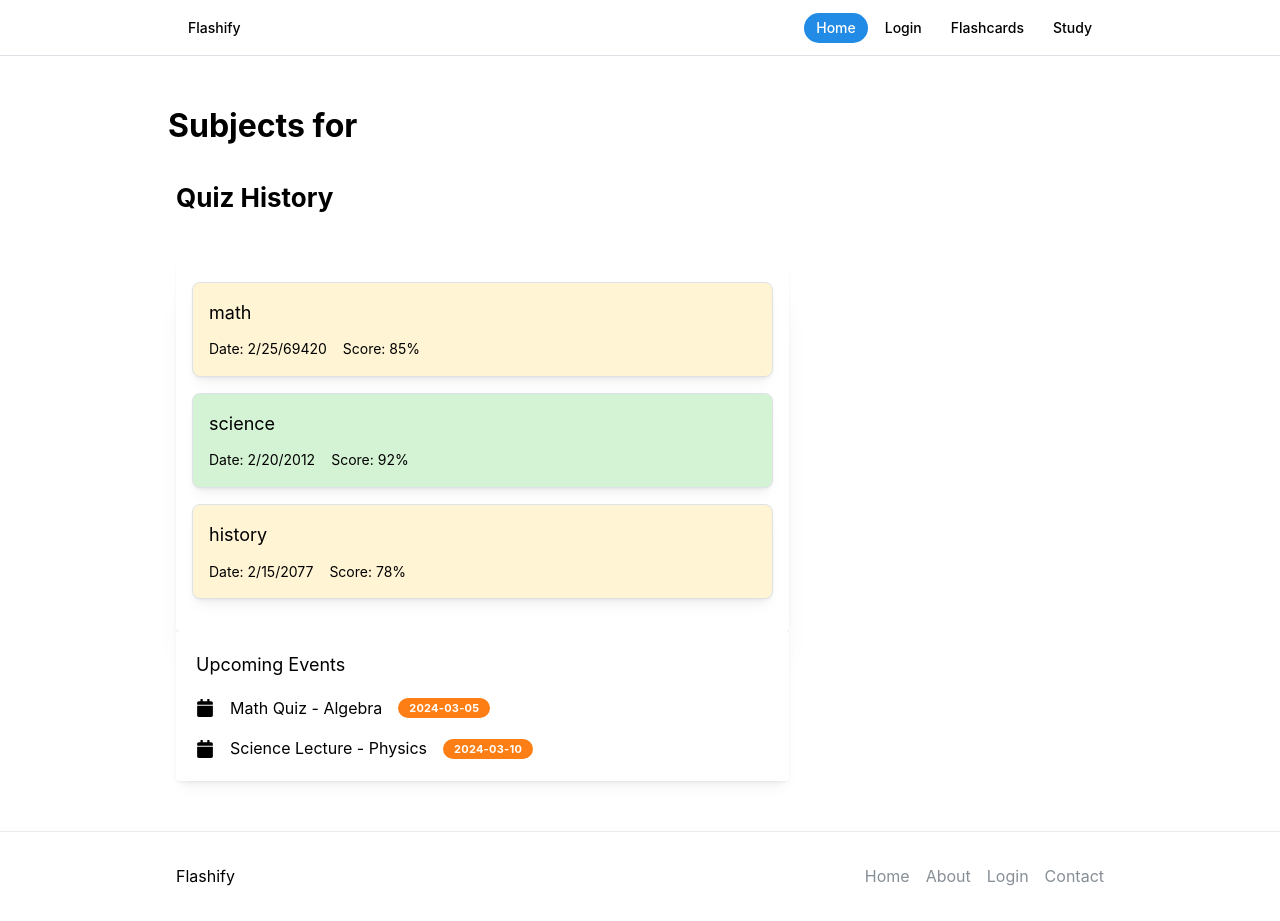
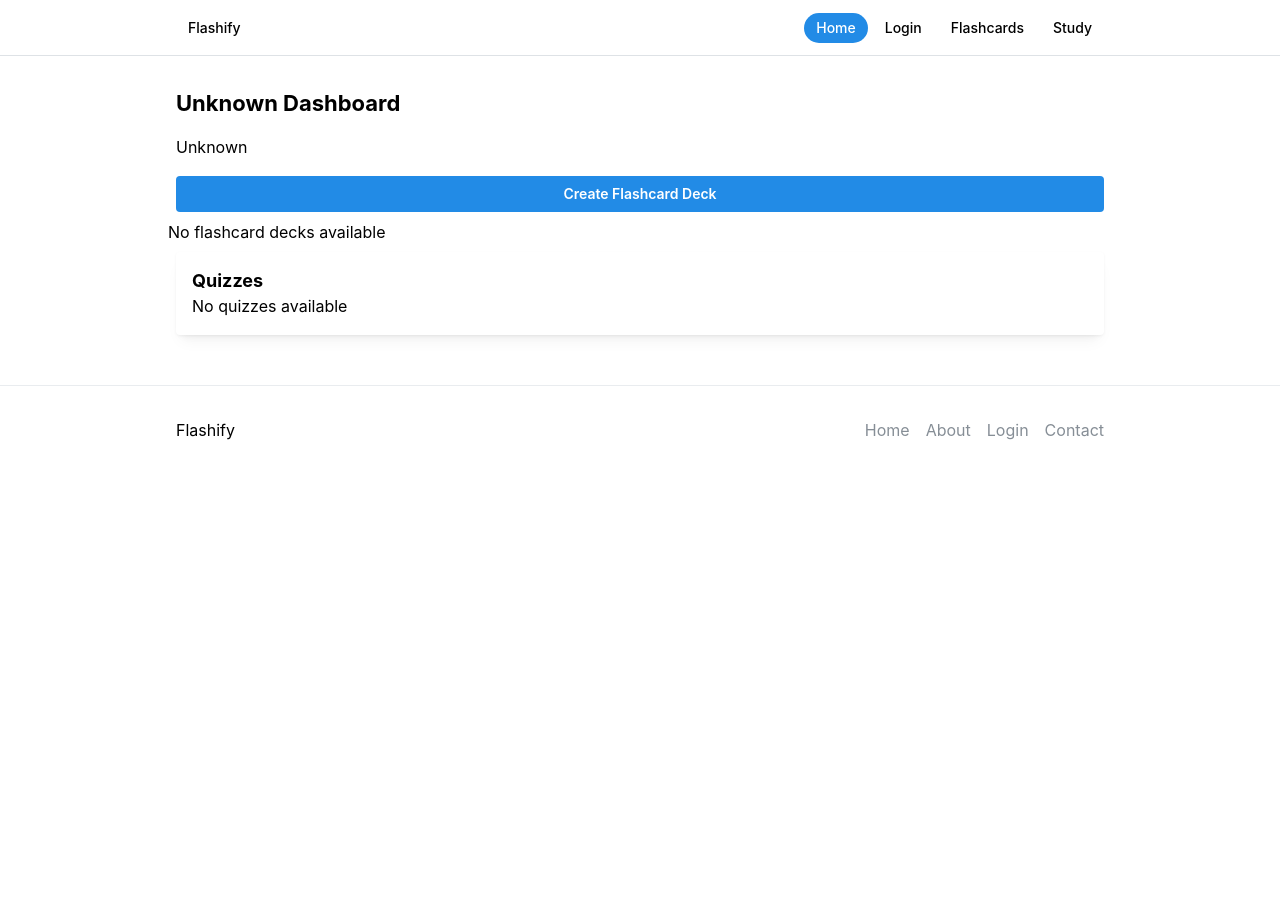
Before and after one commit to ZhengBenjamin/Flashify, a React (Vite) app in the folder client/: page /studyinterface in a window 1280 px wide. After the commit the page ends 800 px from the top, so only its background shows below. Built offline with nearby package versions, Linux system fonts and the light colour scheme; the HTML template or start-up script is replaced by a standard one.

Commit message:
Temp get rid of Subjects

```diff
--- a/client/src/assets/pages/Study.jsx
+++ b/client/src/assets/pages/Study.jsx
@@ -68,14 +68,14 @@ export default function Study() {
 
   return (
     <Container my="xl">
-      <Grid>
+      {/* <Grid>
         <h1>Subjects for {username}</h1>
         <Grid.Col span={4}>
-          {/* <SubjectNavbar
+          <SubjectNavbar
             subjects={subjects}
             onSubjectSelect={(subject) => setSelectedSubject(subject)}
             onAddSubject={addSubject}
-          /> */}
+          />
         </Grid.Col>
 
         <Grid.Col span={8}>
@@ -90,7 +90,11 @@ export default function Study() {
             </>
           )}
         </Grid.Col>
-      </Grid>
+      </Grid> */}
+      {/* Don't delete my shit this actuall yowrks  */}
+
+      <SubjectDashboard subjectId={1}/>
+
     </Container>
   );
 }
```
